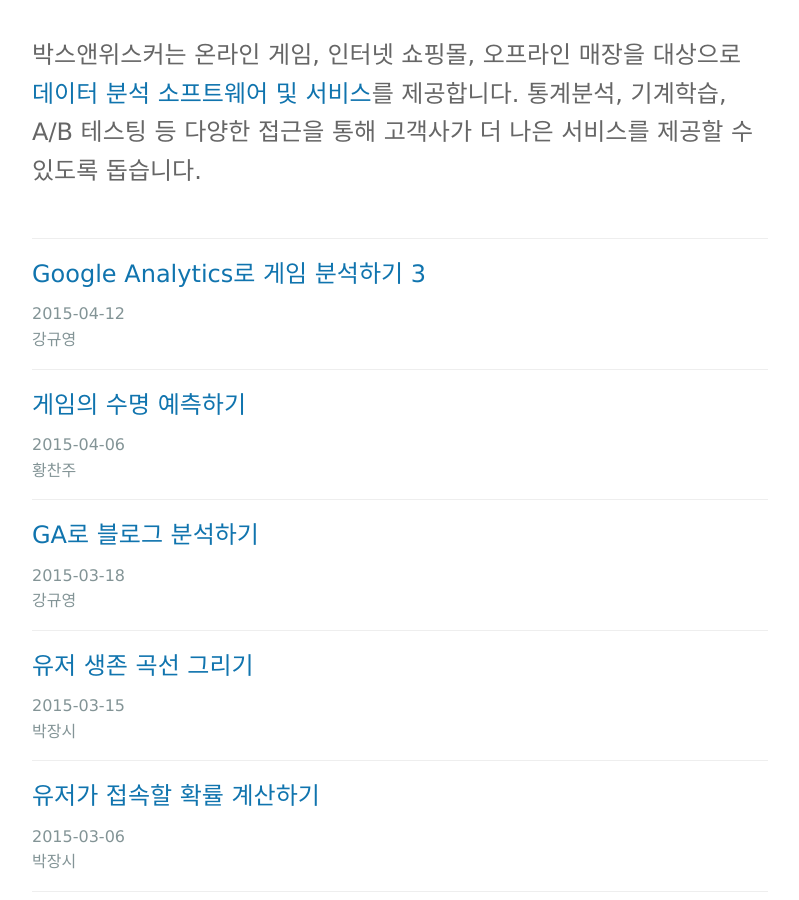
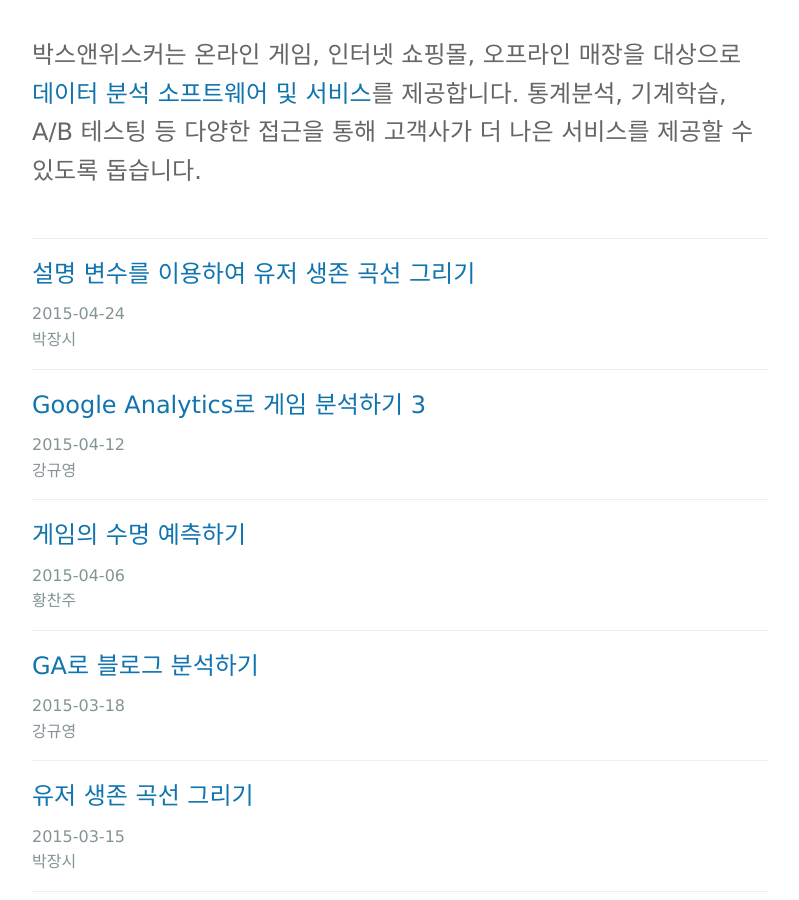
Before and after one commit to boxnwhiskr/boxnwhiskr.github.io, a Jekyll site: the page built from index.html, in a window 1280 px wide and 900 px high, scrolled down 365 px. Shown: the whole window, without its empty margins (240-1039 px from the left). Built offline with Jekyll 4.4.1, drawn with Linux system fonts in a browser that asks for light colours; nearby versions of some CDN libraries; some web fonts are replaced; the list of posts is cut into pages by our own code; some of the changed lines change nothing that is shown.

Commit message:
Add drawing_survival_curves_with_predictors

```diff
--- a/_posts/2015-03-15-drawing_survival_curves_of_users.markdown
+++ b/_posts/2015-03-15-drawing_survival_curves_of_users.markdown
@@ -224,6 +224,10 @@
 반대로, 유저의 수명을 증가시킬 수단이 없다면 시간당 가치 증대에 자원을 투입하는 것이 현명할 것이다.
 이와 같은 의사결정을 위해서 돈과 시간에 대한 측정이 함께 필요하다.
 
+# 다음 글
+
+[설명 변수를 이용하여 유저 생존 곡선 그리기](http://boxnwhis.kr/2015/04/24/drawing_survival_curves_with_predictors.html)
+
 # 참고
 
 *   John P. Klein, Melvin L. Moeschberger(1997), _Survival Analysis: Techniques for Censored and Truncated Data_, Springer
--- /dev/null
+++ b/_posts/2015-04-24-drawing_survival_curves_with_predictors.markdown
@@ -0,0 +1,228 @@
+---
+layout: post
+title: 설명 변수를 이용하여 유저 생존 곡선 그리기
+author: 박장시
+brief: 설명 변수를 이용하여 유저 생존 곡선을 그립니다. Cox PH model을 활용합니다.
+date: 2015-04-24
+---
+
+설명 변수를 이용하여 유저 생존 곡선을 그린다. Cox PH model을 활용한다.
+
+# 문제 제기
+
+이전 글, [유저 생존 곡선 그리기](http://boxnwhis.kr/2015/03/15/drawing_survival_curves_of_users.html)에서는 아주 간략하게 유저의 생존 곡선을 그리고, 수명을 측정하였다.
+유저의 수명을 측정하게 되면, 어떤 유저는 오래 살고 어떤 유저는 그렇지 않은지 의문이 생긴다.
+예를 들어, 다음과 같은 질문이 떠오른다.
+
+*   광고를 통해서 유입된 유저와 그렇지 않은 유저는 수명 차이가 있을까? 있다면 얼마나 있을까?
+*   가입 첫 번째 날의 서비스 사용 시간에 따라 유저의 수명에 차이가 있을까?
+*   유료 구매 유저와 그렇지 않은 유저 사이에 수명 차이가 있을까?
+*   유료 구매 횟수에 따라서 유저의 수명은 얼마나 영향을 받을까?
+
+어떤 특성이 유저의 수명에 영향을 미치는지 알아보려면, 설명 변수를 추가하여 통계적 모형을 만든다.
+가상의 데이터로 위의 질문에 대답해 본다.
+
+
+# 데이터 소개
+
+현실을 모방하여 아래와 같은 예시 데이터를 만든다.
+인위적인 데이터를 사용하므로 분석 결과는 작위적이며 실제 현상과 다를 수 있다.
+다만, 상식에 부합하는 범위 내에서 데이터를 생성하였다.
+
+*   cid: client id
+*   t: time to churn event(days)
+*   churn: churned or not(0: active, 1: churned)
+*   x1: marketing channel(0: by self, 1: by promotion)
+*   x2: duration time of the first day(minutes)
+*   x3: the number of purchase
+
+데이터 모양은 아래와 같다.
+
+    cid    t    churn    x1    x2    x3
+    A      8    1        0     121   3
+    B      7    0        1     35    1
+    C      6    0        1     12    0
+    ...
+
+[유저 생존 곡선 그리기](http://boxnwhis.kr/2015/03/15/drawing_survival_curves_of_users.html)의 예제 데이터와 다른 점은 x1, x2, x3라는 설명 변수가 추가되었다는 점이다.
+기존 글에서는 그룹 사이의 생존 곡선을 따로 그려서 비교하는 방법에 그쳤다.
+이 글에서는 세 개의 설명 변수를 이용해 통계 모형을 만들어 유저의 수명을 설명한다.
+
+
+# 모형 소개
+
+변수를 추가하여 수명을 설명하기 위해서 [The Cox Proportional Hazard Model](http://en.wikipedia.org/wiki/Proportional_hazards_model)을 사용한다.
+먼저 hazard function을 이해하고, Cox PH model에 대해서 설명한다.
+
+## 위험률 함수(hazard function)
+
+hazard란 위험률을 의미하는데, 어느 시점에 유저가 이탈할 가능성이 높은지 평가하는 비율이다.
+위험률 함수는 아래와 같이 정의한다.
+
+$$h(t) = \lim_{\Delta t \to 0} \frac{P(t \le T \lt t + \Delta t \,\lvert\, T \ge t)}{\Delta t}$$
+
+*   $T$: random variable for user's survival time
+*   $t$: specific value for random variable $T$.
+
+위의 수식을 직관적으로 이해하면 '특정 시점 $t$에서의 순간 위험률'이다.
+
+$P(t \le T \lt t + \Delta t \,\lvert\, T \ge t)$은 t시점까지 살아 남은 유저($T \ge t$)가 다음 $\Delta t$ 시간 안에 죽을($t \le T \lt t + \Delta t$) 확률을 의미한다.
+'$t$시점까지 살아남은 유저'라는 조건 하에서 확률을 계산하므로 조건부 확률이다.
+조건부 확률에 대해서는 [유저가 접속할 확률 계산하기](http://boxnwhis.kr/2015/03/06/calcuate_prob_of_access.html)의 설명을 참고한다.
+이 확률 값을 시간 $\Delta t$로 나누면 '단위 시간 당 죽을 가능성'이 된다.
+$\Delta t$가 1보다 작은 경우도 있으므로, 이 숫자는 더 이상 확률이 아니라 비율이 된다. 즉, 1보다 큰 수를 가질 수 있다.
+
+$$0 \le \frac{P(t \le T \lt t + \Delta t \,\lvert\, T \ge t)}{\Delta t} \lt \infty$$
+
+이 비율 함수에 $\Delta t \to 0$의 극한 개념을 적용하면, 특정 시점 $t$에서의 **순간(instantaneous)** 위험률 함수를 도출할 수 있다.
+이것이 hazard function, $h(t)$다.
+
+위험률 함수는 생존 함수와 밀접한 관련이 있는데, 둘 중에 하나만 알면 다른 하나의 함수를 알 수 있다.
+
+$$h(t) = \lambda \iff S(t)=e^{-\lambda t}$$
+
+## 위험률 함수 예시
+
+생존 함수는 유저가 얼마나 오래 살아 남았는가를 나타내는 반면에, 위험률 함수는 특정 시점에서 죽을 가능성을 나타낸다.
+예를 들어, 시간에 따른 시스템의 위험 곡선을 그려보면 아래 그림의 파란 색 곡선과 같다.
+초기에는 시스템이 실패할 가능성이 매우 높다가, 안정기가 되어서 위험률은 낮아진다.
+그러다가 다시 시스템이 낡아서 실패 가능성은 높아진다.
+
+![Bathtub_curve](/img/posts/2015-04-24-drawing_survival_curves_with_predictors/Bathtub_curve.svg)
+
+_그림 출처: [wikipedia](http://commons.wikimedia.org/wiki/File:Bathtub_curve.svg)_
+
+이러한 현상은 아래 그림처럼 사람의 사망률에서도 유사하게 나타나는데, 영유아기와 노년기에 사망률이 높기 때문이다.
+
+![USGompertzCurve](/img/posts/2015-04-24-drawing_survival_curves_with_predictors/USGompertzCurve.svg)
+
+_그림 출처: [wikipedia](http://en.wikipedia.org/wiki/File:USGompertzCurve.svg)_
+
+이와 마찬가지로, 어떤 서비스를 이용하는 유저의 이탈 가능성을 위험률 함수로 표현할 수 있다.
+또한 위험률 함수는 [생존 분석(survival analysis)](http://en.wikipedia.org/wiki/Survival_analysis)에서 통계 모형을 나타내는 용도로 쓰인다.
+그 중 대표적인 모형이 Cox PH model이다.
+
+## The Cox PH model
+
+[The Cox Proportional Hazard Model](http://en.wikipedia.org/wiki/Proportional_hazards_model)은 설명 변수를 포함하여, hazard function에 대해 아래와 같은 통계적 모형을 도출한다.
+예시 데이터에서는 설명 변수가 $X_1$, $X_2$, $X_3$ 뿐이므로 3개의 설명 변수만을 표기하였으나, 이는 확장 가능하다.
+
+$$ h(t, X_1, X_2, X_3) = h_0(t)exp(\beta_1 X_1 + \beta_2 X_2 + \beta_3 X_3)$$
+
+*   $h_{0}$: baseline hazard function (case of $X_1 = 0, X_2 = 0, X_3 = 0$)
+
+데이터가 주어지면 위의 모형에서 $\beta_1$, $\beta_2$, $\beta_3$를 추정하여 모형을 완성시킨다.
+[R](http://www.r-project.org/)에서는 [survival](http://cran.r-project.org/web/packages/survival/index.html) 패키지의 _coxph_ 함수를 사용하여 모형을 만들 수 있다.
+
+    > coxph.fit <- coxph(Surv(t, churn) ~ X1 + X2 + X3, data=test)
+
+실제로 데이터를 이용하여 도출한 모형은 아래와 같다.
+
+$$ h(t, X_1, X_2, X_3) = h_0(t)exp(1.08452 X_1 -0.03050 X_2 -0.07374 X_3)$$
+
+    > summary(coxph.fit)
+
+    Call:
+    coxph(formula = Surv(time, churn) ~ promo + dt + purchase, data = surv_df)
+
+      n= 1000, number of events= 818
+
+                 coef exp(coef) se(coef)       z Pr(>|z|)
+    promo     1.08452   2.95802  0.07410  14.636  < 2e-16 ***
+    dt       -0.03050   0.96996  0.00128 -23.834  < 2e-16 ***
+    purchase -0.07374   0.92891  0.01929  -3.823 0.000132 ***
+    ---
+    Signif. codes:  0 ‘***’ 0.001 ‘**’ 0.01 ‘*’ 0.05 ‘.’ 0.1 ‘ ’ 1
+
+             exp(coef) exp(-coef) lower .95 upper .95
+    promo       2.9580     0.3381    2.5582    3.4204
+    dt          0.9700     1.0310    0.9675    0.9724
+    purchase    0.9289     1.0765    0.8944    0.9647
+
+
+
+# 모형 해석
+
+컴퓨터를 사용하면 모형의 결과는 매우 쉽게 구할 수 있다.
+아래와 같은 과정을 거쳐 이 모형이 어떤 의미를 갖는지 알아본다.
+
+## Hazard Ratio
+
+$\beta_1$, $\beta_2$, $\beta_3$의 의미는 무엇일까?
+$\beta_1$에 대해서 알아보자.
+
+$\beta_1$은 $X_1$의 계수이므로, 당연히 $X_1$ 변수와 관계가 있다.
+광고를 통해서 유입된 유저는 $X_1 = 1$이고, 자발적으로 유입된 유저는 $X_1 = 0$이다.
+따라서 두 그룹에 대한 위험률 함수는 각각 아래와 같다.
+
+$$ h(t, X_1 = 1, X_2, X_3) = h_0(t)exp(\beta_1 \times 1 + \beta_2 X_2 + \beta_3 X_3)$$
+
+$$ h(t, X_1 = 0, X_2, X_3) = h_0(t)exp(\beta_1 \times 0 + \beta_2 X_2 + \beta_3 X_3)$$
+
+자발적으로 유입된 유저와 광고로 유입된 유저의 위험률 함수를 나누면 이를 위험률 비, hazard ratio라고 한다.
+
+$$ \text{hazard ratio} = \frac{h(t, X_1 = 1, X_2, X_3)}{h(t, X_1 = 0, X_2, X_3)} = exp(\beta_1) = 2.958$$
+
+이를 직관적으로 해석하면, 광고를 통해 들어온 유저는 자발적으로 유입된 유저에 비해서 죽을(chunred) 위험성이 2.96배 높다는 의미다.
+나머지 $\beta_2$와 $\beta_3$도 같은 식으로 해석이 가능하다.
+$h_0(t)$는 ratio를 계산하는 과정에서 소거되므로, $\beta$ 값을 해석하는데 아무런 영향을 주지 않는다.
+또한 시간($t$)은 모형에서 $h_0(t)$ 항에만 존재하는데, 이 때문에 설명 변수와 시간은 서로 영향을 주지 않는다.
+
+달리 말하면, the cox PH model은 시간이 흘러도 위험률 사이의 **비율**은 변하지 않는 모형이다.
+시간이 흐르면서 위험률은 달라질 수 있지만, 설명 변수 X에 따라 달라지는 각 그룹 사이의 위험률 비(hazard ratio)는 변하지 않는다.
+데이터가 이러한 가정을 만족하지 않는다면 다른 모형을 사용한다.
+
+## Adjusted Survival Curves
+
+이렇게 얻은 모형으로 특정 설명 변수를 갖는 유저의 생존 곡선을 그릴 수 있다.
+만약, 광고를 통해서 유입되었고, 첫번째 날의 접속 시간이 100분이면서, 구매 횟수가 3회인 유저의 생존 곡선이 궁금하다면 위에서 도출한 모형으로 이를 쉽게 나타낼 수 있다.
+
+    > d.coxph <- survfit(coxph.fit, c(promo=1, dt=100, purchase=3)
+
+![adjuted.survival.curve](/img/posts/2015-04-24-drawing_survival_curves_with_predictors/adjusted_survival_curve.png)
+
+이는 해당 조건을 만족하는 유저 한 명이 언제 죽을 것인가에 대한 대답이 아니다.
+동일 조건의 유저들로 구성된 그룹이 있다면, 이 유저들이 죽는데 어느 정도의 시간**들**이 걸리는지를 추정한 것이다.
+
+이는 물론 해당 조건을 만족하는 유저들의 실제 데이터와 차이가 있을 수 있다.
+그러나 데이터를 근거로 추정한 모형에 바탕을 두므로 상당히 신뢰할 수 있다.
+특히, 막연한 추측이나 큰 고민없이 계산한 기술(descriptive) 통계에 비해서 의사 결정의 근거로 활용하기에 더 유용하다.
+
+promo=1, dt=100, purchase=3 이라는 조건과는 다른 유저의 생존 곡선이 필요하다면, 모형을 이용해서 다시 계산한다.
+예를 들어, 기존과 같은 조건에서 dt=180인 유저의 생존 곡선은 아래와 같이 구할 수 있다.
+
+    > d.coxph <- survfit(coxph.fit, c(promo=1, dt=180, purchase=3)
+
+![adjuted.survival.curve2](/img/posts/2015-04-24-drawing_survival_curves_with_predictors/adjusted_survival_curve2.png)
+
+# 결과
+
+여러 개의 설명 변수로 유저의 생존 곡선을 추정할 수 있다.
+특히, 각 설명 변수에 의해서 생존 곡선이 어떻게 달라지는지 수치로 확인할 수 있다는 장점이 있다.
+만약, 광고에 대한 성과를 측정하고 싶다면 광고로 유입된 유저들의 생존 기간에 일별 ARPU 등을 곱하여 예상 매출을 구할 수 있다.
+광고 비용이 해당 매출을 넘지 못한다면, 그 광고는 손실이 발생하므로 필요없다.
+
+첫 방문에서 유저가 서비스를 사용한 시간에 따라 생존 시간의 차이가 크다면, 첫 방문의 유저 경험에 더 많은 관심을 기울이는 것이 좋다.
+물론 인과관계를 확인한 것은 아니지만, 인관계가 있을 가능성은 충분하며, 이를 계량화시켜서 평가하고 실행에 옮기는 것은 좋은 방법이다.
+
+이외에도 측정 가능하고, 관심 대상이 될 수 있는 설명 변수를 추가하여 분석하면, 다음 실행안을 도출할 수 있는 단서를 얻을 수 있다.
+이미 기록하고 있지만, 제대로 활용하지 못하고 있는 데이터만으로도 똑똑한 방법을 사용하면 그 가치는 훨씬 커진다.
+
+
+# 문제점
+
+Cox PH model은 설명 변수가 시간과 독립적인 관계를 갖는다고 가정하나, 이는 현실에서 맞지 않는 경우가 많다.
+시간이 흐르면서 설명 변수의 값은 변화하는 경우가 많기 때문에, 이를 고려하지 않으면 제대로된 모형을 만들기 어렵다.
+따라서 가정이 맞는지 점검하고, 가정을 만족하지 않는 경우에 사용할 또 다른 모형을 준비해야 한다.
+이는 다른 글에서 다루도록 한다.
+
+시간 축을 다양하게 설정이 가능한데, 이러한 경우 left-truncated data에 대한 고민이 필요하다.
+다른 시간 축을 사용하면서 생기는 문제에 대해서는 다른 글에서 다루기로 한다.
+
+# 이전 글
+
+[유저 생존 곡선 그리기](http://boxnwhis.kr/2015/03/15/drawing_survival_curves_of_users.html)
+
+# 참고
+
+*   John P. Klein, Melvin L. Moeschberger(1997), _Survival Analysis: Techniques for Censored and Truncated Data_, Springer
```
Also changed, not shown: img/posts/2015-04-24-drawing_survival_curves_with_predictors/Bathtub_curve.svg (added), img/posts/2015-04-24-drawing_survival_curves_with_predictors/USGompertzCurve.svg (added), img/posts/2015-04-24-drawing_survival_curves_with_predictors/adjusted_survival_curve.png (added), img/posts/2015-04-24-drawing_survival_curves_with_predictors/adjusted_survival_curve2.png (added).
